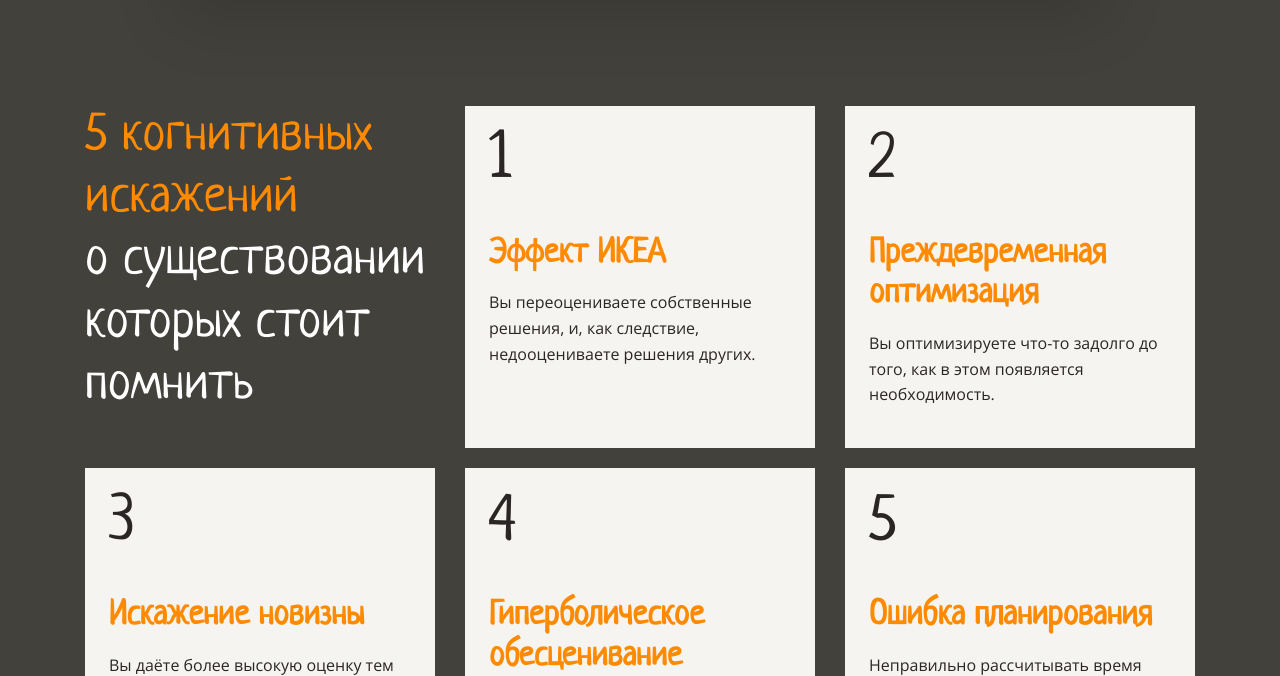
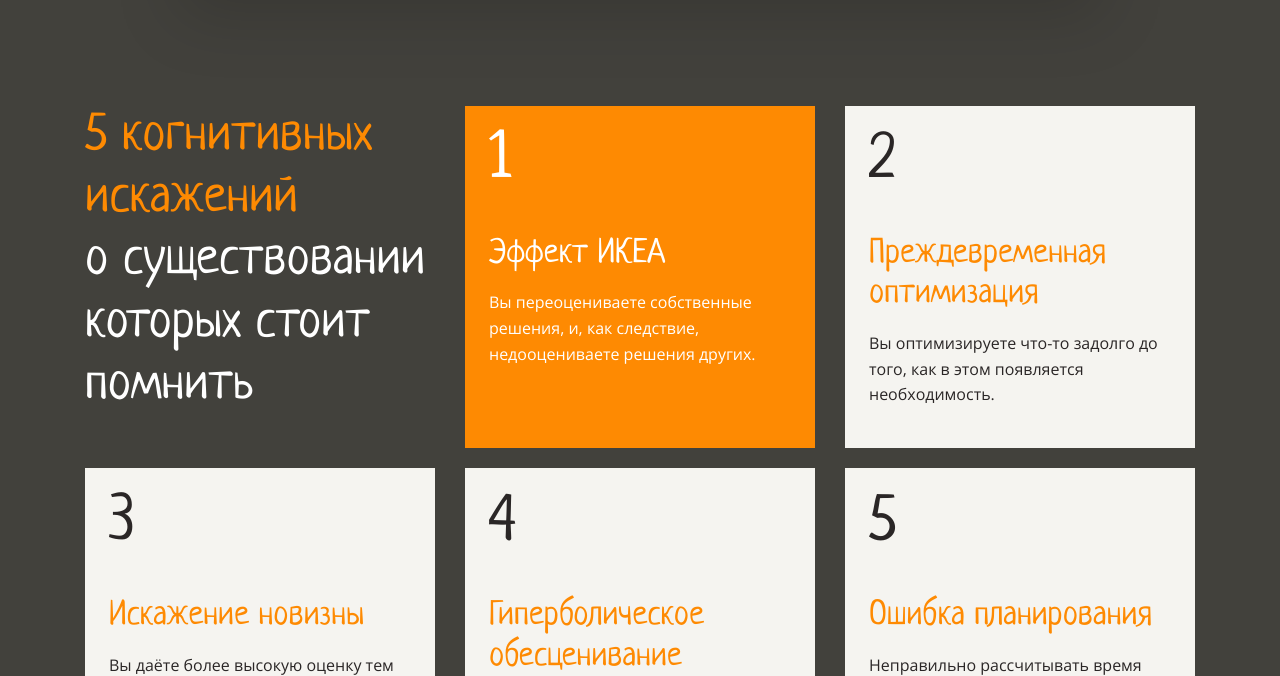
Before and after one commit to SuperSnowSnail/layout-designer-project-58, a website: page src/index.html in a window 1280 px wide. In both pictures the pointer is over the link 640 px from the left and 2096 px from the top of the page. Shown: the part 1820-2496 px from the top of the page. Drawn offline with Linux system fonts and the light colour scheme.

Commit message:
Add Hover State to Cards

```diff
--- a/src/styles/style.css
+++ b/src/styles/style.css
@@ -227,8 +227,20 @@
   background-color: var(--light);
 }
 
+.card:hover {
+  color: var(--white);
+
+  background-color: var(--main);
+}
+
 .card h3 {
   margin: 0;
+
+  font-weight: normal;
+}
+
+.card:hover h3 {
+  color: var(--white);
 }
 
 .number {
```
